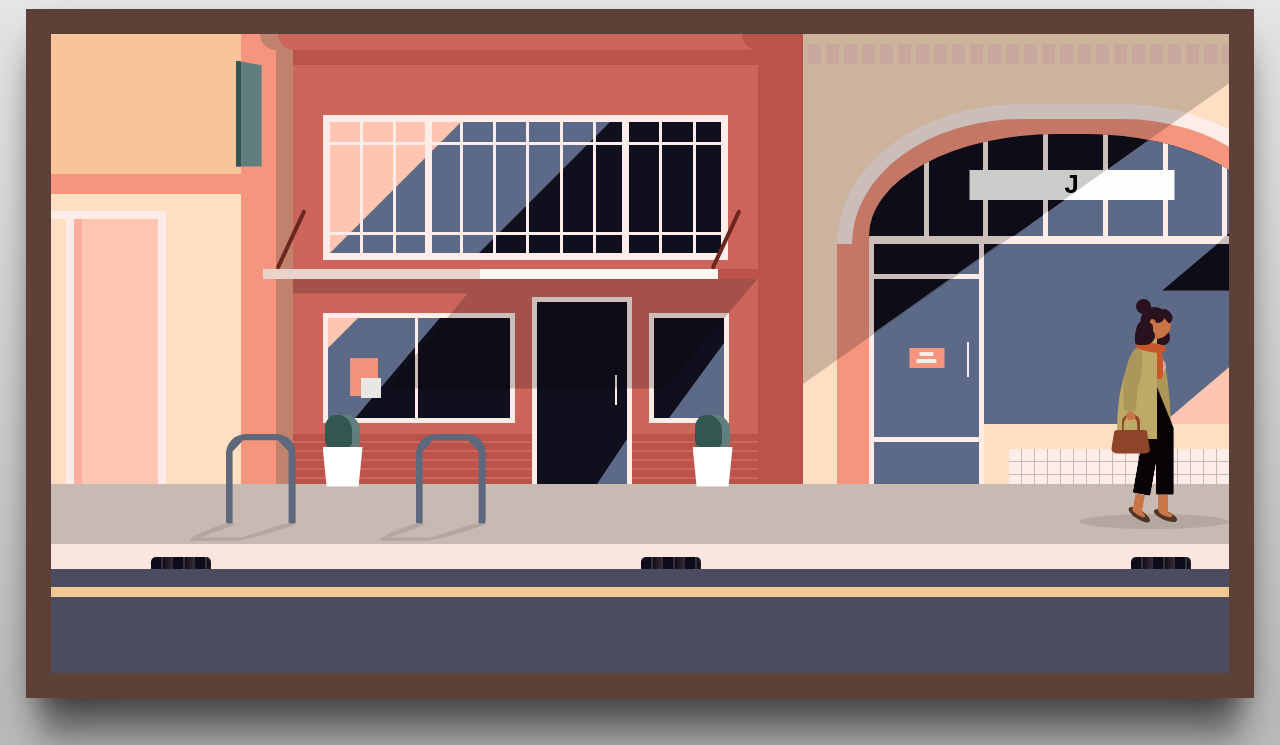
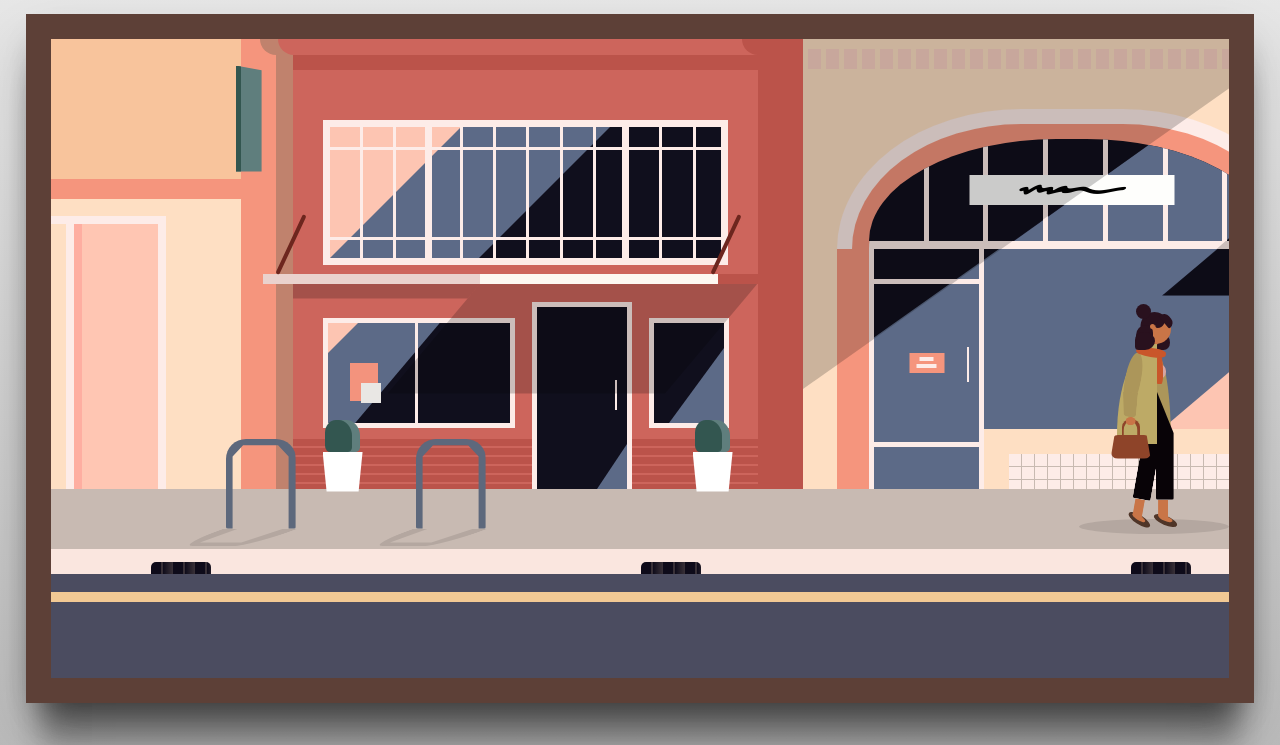
Before and after one commit to Ryan1731/shophouses, a plain HTML site: page index.html in a window 1280 px wide. Shown: the part 112-857 px from the top of the page. Drawn offline with Linux system fonts and the light colour scheme; the site is published under a folder, as on GitHub Pages, so addresses that start at the root find nothing; a script that the page names is missing.

Commit message:
Update styles.css
removed first slash from file url in font import

```diff
--- a/styles.css
+++ b/styles.css
@@ -19,15 +19,15 @@ Best viewed on larger screens
 /*** Import Custom Font ***/
 @font-face {
     font-family: "Mumble Grumble";
-    src: url('/assets/fonts/Mumblegrumbleibb-0jy4.woff2') format('woff2'),
-         url('/assets/fonts/Mumblegrumbleibb-0jy4.otf') format('opentype');
+    src: url('assets/fonts/Mumblegrumbleibb-0jy4.woff2') format('woff2'),
+         url('assets/fonts/Mumblegrumbleibb-0jy4.otf') format('opentype');
     font-weight: normal;
     font-style: normal;
 }
 
 @font-face {
     font-family: "Questa Grande";
-    src: url('/assets/fonts/2-questa_grande_regular_31.otf') format('opentype');
+    src: url('assets/fonts/2-questa_grande_regular_31.otf') format('opentype');
     font-weight: normal;
     font-style: normal;
 }
```
